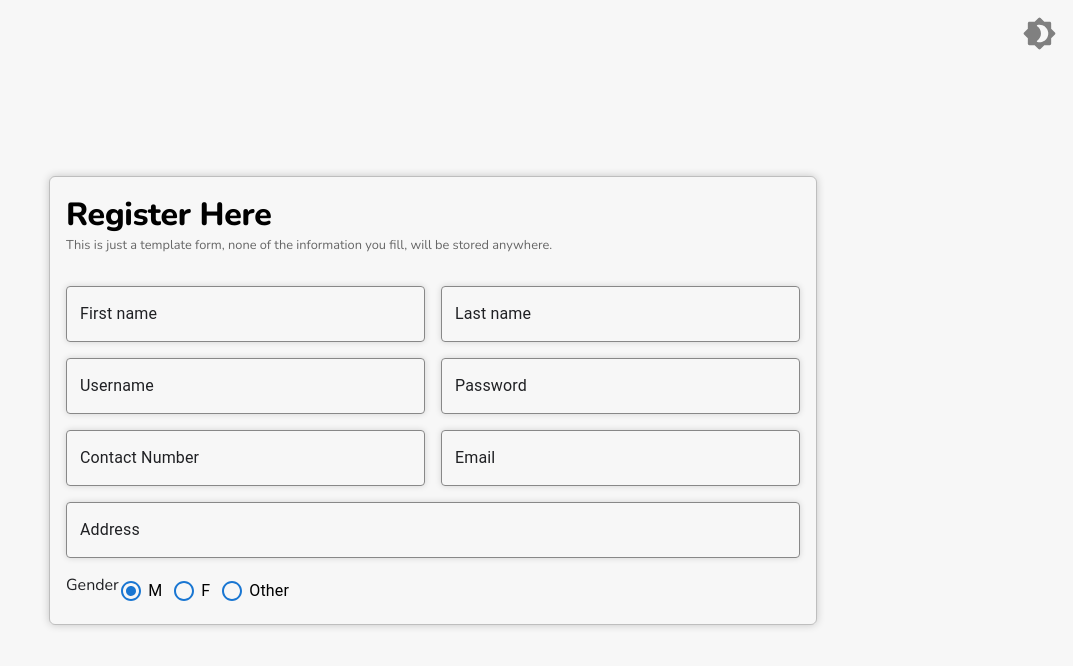
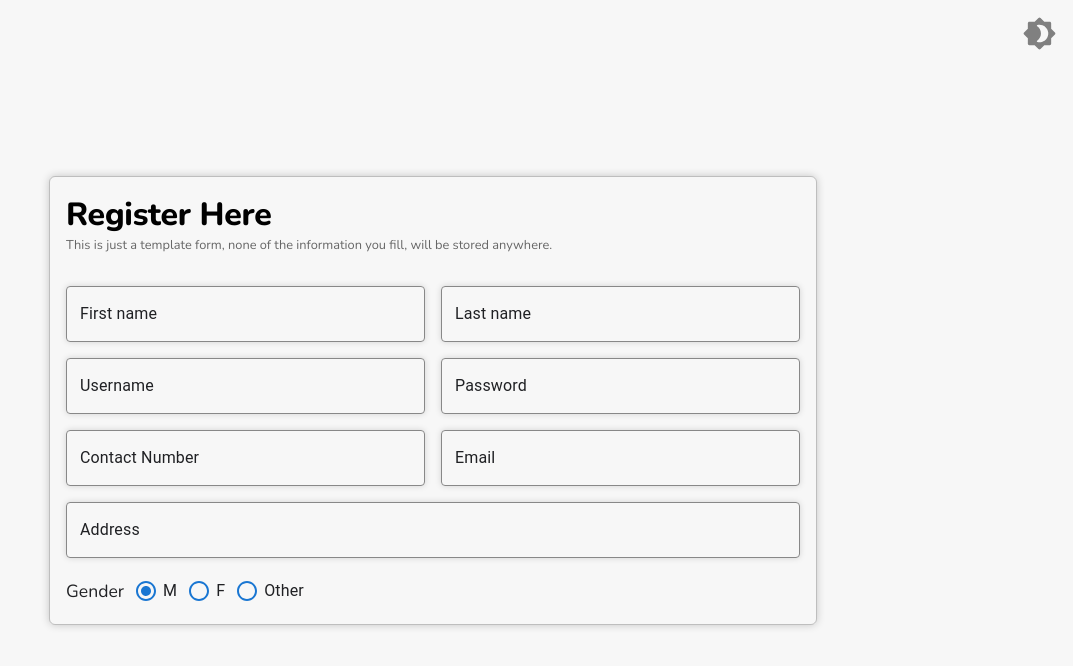
Before and after one commit to DemonDaddy22/all-about-reactJS, a React (Create React App) app: page /#/form in a window 1280 px wide. Shown: the top 666 px of the page, without its empty margins (207-1280 px from the left). Built offline with nearby package versions, Linux system fonts and the light colour scheme.

Commit message:
update radio and radio group styles

```diff
--- a/src/components/ValidatedForm/components/RadioGroup/index.js
+++ b/src/components/ValidatedForm/components/RadioGroup/index.js
@@ -7,7 +7,7 @@ import RadioButton from '../../../../ui-components/Radio';
 const RadioGroup = React.memo(({ options, selectedOption, onChange, header, className }) => <div className={`${className} ${classes.radioGroupWrapper}`}>
     {header && <div className={classes.header}>{header}</div>}
     {!isEmptyList(options) && <div className={classes.radioGroup}>
-        {options.map(option => <RadioButton label={option.label} checked={option.id === selectedOption.id} onchange={() => onChange(option)} />)}
+        {options.map(option => <RadioButton label={option.label} checked={option.id === selectedOption.id} onChange={() => onChange(option)} />)}
     </div>}
 </div>);
 
--- a/src/components/ValidatedForm/components/RadioGroup/styles.module.css
+++ b/src/components/ValidatedForm/components/RadioGroup/styles.module.css
@@ -11,13 +11,19 @@
 .radioGroup {
     display: flex;
     align-items: center;
+    margin-left: 0.5rem;
 }
 
 @media (min-width: 768px) {
     .radioGroupWrapper {
         flex-direction: row;
+        align-items: center;
     }
     .header {
-        margin-right: 0.4rem;
+        font-size: 1.1rem;
+        margin-right: 1rem;
+    }
+    .radioGroup {
+        margin-left: 0;
     }
 }
--- a/src/components/ValidatedForm/styles.module.css
+++ b/src/components/ValidatedForm/styles.module.css
@@ -35,6 +35,15 @@
     display: grid;
     grid-template-columns: 1fr;
     gap: 1rem;
+    grid-template-areas:
+        'fname'
+        'lname'
+        'username'
+        'password'
+        'contact'
+        'email'
+        'addressField'
+        'group';
 }
 
 .fname {
@@ -65,6 +74,10 @@
     grid-area: addressField;
 }
 
+.group {
+    grid-area: group;
+}
+
 @media (min-width: 768px) {
     .formContainer {
         width: 75%;
@@ -87,7 +100,8 @@
         'fname lname'
         'username password'
         'contact email'
-        'addressField addressField';
+        'addressField addressField'
+        'group group';
     }
 }
 
--- a/src/ui-components/Radio/index.js
+++ b/src/ui-components/Radio/index.js
@@ -3,6 +3,7 @@ import React from 'react';
 import { FormControlLabel, withStyles } from '@material-ui/core';
 import Radio from '@material-ui/core/Radio';
 import { THEME_COLOR } from '../../resources/colors';
+import classes from './styles.module.css';
 
 const styles = {
     root: props => ({
@@ -21,7 +22,7 @@ class RadioButton extends React.Component {
     render = () => {
         const { checked, disabled, label, labelProps } = this.props;
 
-        return <FormControlLabel label={label} control={
+        return <FormControlLabel classes={{ label: classes.label }} label={label} control={
             <Radio color='default' checked={checked} disabled={disabled} {...this.props} />
         } {...labelProps}></FormControlLabel>
     }
--- /dev/null
+++ b/src/ui-components/Radio/styles.module.css
@@ -0,0 +1,4 @@
+.label {
+    color: var(--text);
+    transition: color 0.5s ease-in-out;
+}
```
